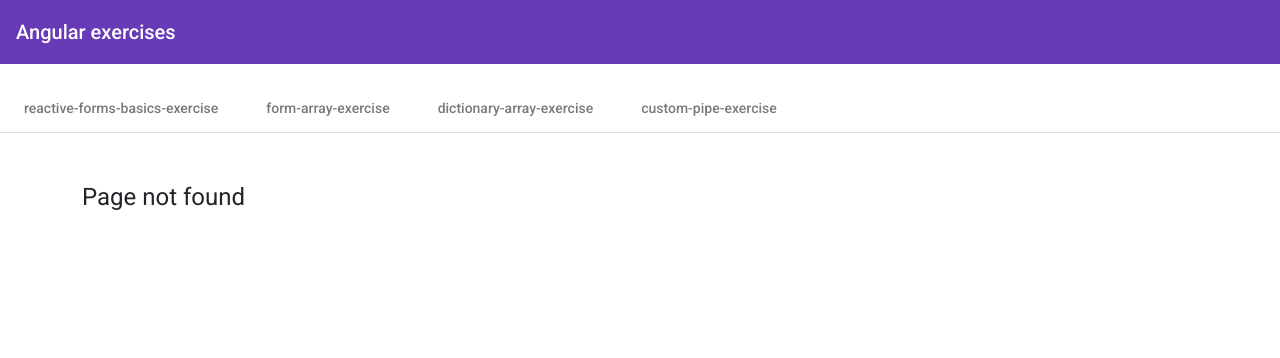
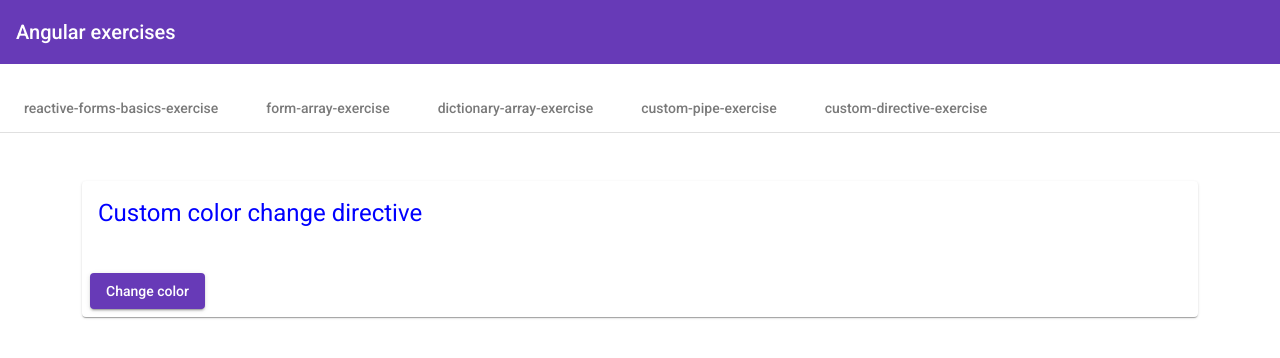
Before and after one commit to giacomodibiagio/angular-exercises, an Angular app: page /custom-directive-exercise in a window 1280 px wide. Before the commit this address had no page. Shown: the top 358 px of the page. Built offline with nearby package versions, Linux system fonts and the light colour scheme.

Commit message:
aggiunto esercizio custom directive

```diff
--- a/src/app/app.module.ts
+++ b/src/app/app.module.ts
@@ -45,6 +45,10 @@ import {HttpClientModule} from "@angular/common/http";
         path: 'custom-pipe-exercise',
         loadChildren: () => import('./custom-pipe-exercise/custom-pipe-exercise.module').then(m => m.CustomPipeExerciseModule)
       },
+      {
+        path: 'custom-directive-exercise',
+        loadChildren: () => import('./custom-directive-exercise/custom-directive-exercise.module').then(m => m.CustomDirectiveExerciseModule)
+      },
       {path: '', redirectTo: 'reactive-forms-basics-exercise', pathMatch: 'full'},
       {path: '**', component: PageNotFoundComponent}
     ]),
--- /dev/null
+++ b/src/app/custom-directive-exercise/color-change.directive.ts
@@ -0,0 +1,13 @@
+import {Directive, ElementRef, Input} from '@angular/core';
+
+@Directive({
+  selector: '[appColorChange]'
+})
+export class ColorChangeDirective {
+  @Input('appColorChange') set color(newColor: string){
+    this.elementRef.nativeElement.style.color = newColor;
+  }
+
+  constructor(private elementRef: ElementRef<HTMLElement>) {}
+
+}
--- /dev/null
+++ b/src/app/custom-directive-exercise/custom-directive-exercise.component.ts
@@ -0,0 +1,28 @@
+import { Component } from '@angular/core';
+
+@Component({
+  selector: 'app-custom-directive-exercise',
+  template: `
+    <mat-card>
+      <div>
+        <h1 [appColorChange]=newColor>Custom color change directive</h1>
+      </div>
+      <br>
+      <mat-card-actions>
+        <button (click)="changeColor()" mat-raised-button color="primary">Change color</button>
+      </mat-card-actions>
+    </mat-card>
+  `,
+  styles: ['']
+})
+export class CustomDirectiveExerciseComponent {
+  newColor = 'blue';
+  colors = ['blue', 'red', 'white'];
+
+  changeColor() {
+    this.newColor = this.colors[this.colors.findIndex(color=>color===this.newColor) + 1];
+    if (this.newColor==undefined){
+      this.newColor='blue';
+    }
+  }
+}
--- a/src/app/tab-nav.component.ts
+++ b/src/app/tab-nav.component.ts
@@ -8,6 +8,7 @@ import { Component } from '@angular/core';
       <a mat-tab-link routerLink="/form-array-exercise" routerLinkActive="active-link">form-array-exercise</a>
       <a mat-tab-link routerLink="/dictionary-array-exercise" routerLinkActive="active-link">dictionary-array-exercise</a>
       <a mat-tab-link routerLink="/custom-pipe-exercise" routerLinkActive="active-link">custom-pipe-exercise</a>
+      <a mat-tab-link routerLink="/custom-directive-exercise" routerLinkActive="active-link">custom-directive-exercise</a>
     </nav>
     <mat-tab-nav-panel #tabPanel>
       <div class="container mt-5">
```
Also changed, not shown: src/app/custom-directive-exercise/custom-directive-exercise.module.ts (added, +28 -0 lines).
